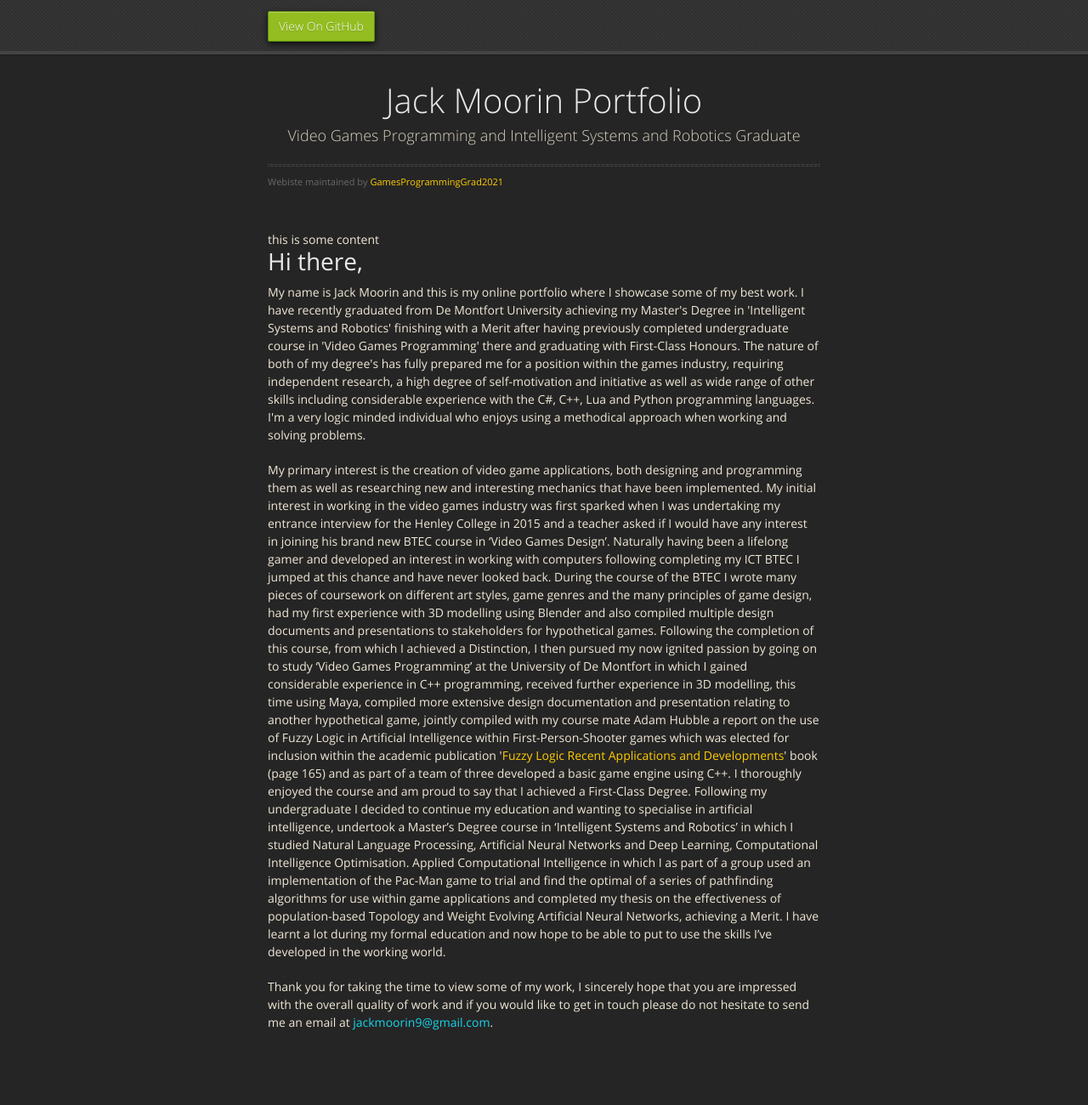
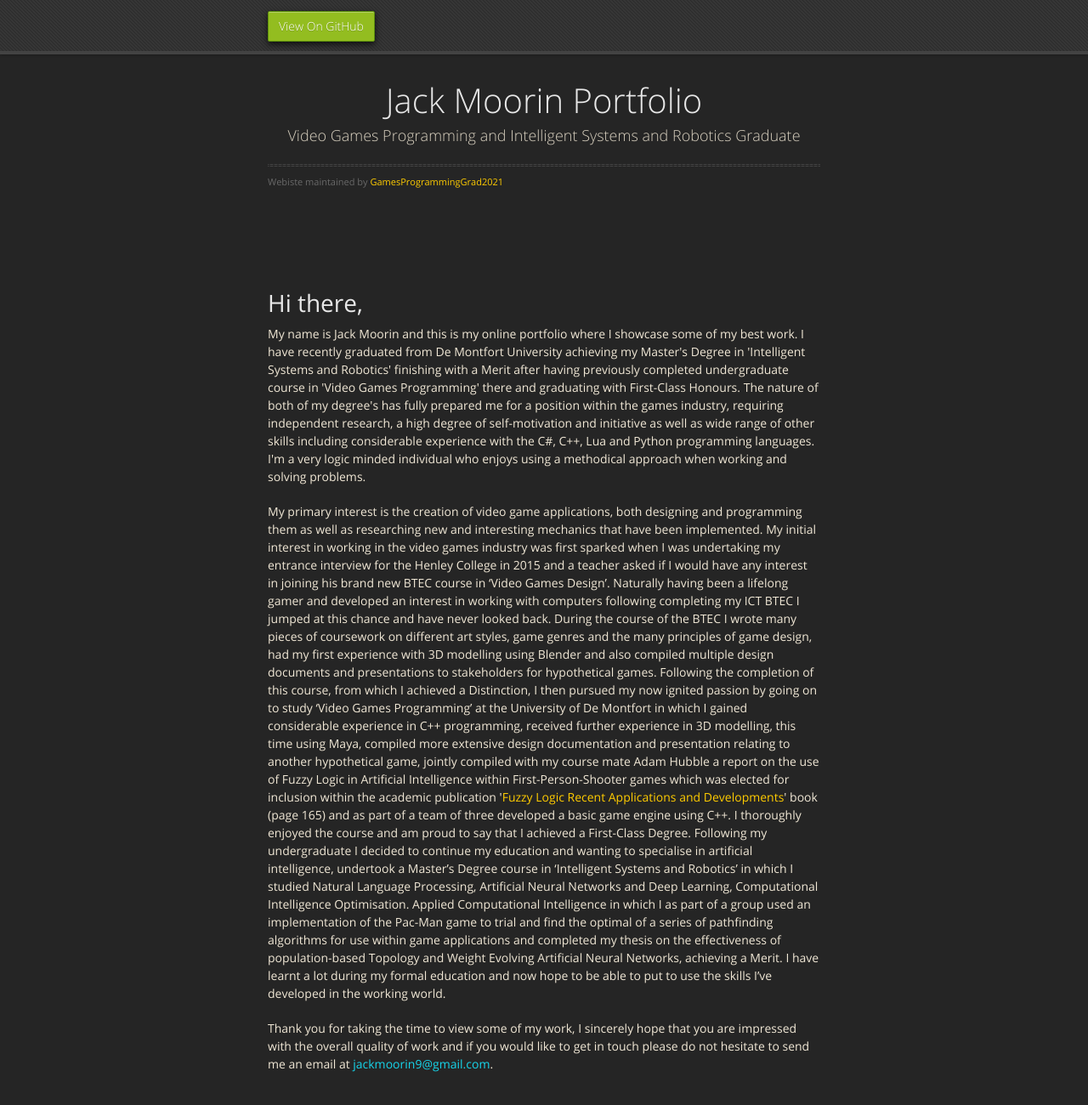
Before and after one commit to GamesProgrammingGrad2021/GamesProgrammingGrad2021.github.io, a Jekyll site: the page built from index.md, in a window 1280 px wide and 1323 px high. Shown: the top 1300 px of the window at 85% size. Built offline with Jekyll 4.4.1, drawn with Linux system fonts in a browser that asks for light colours; nearby versions of some CDN libraries; our own code applies the rules of GitHub Pages for plain Markdown files.

Commit message:
Update default.html

```diff
--- a/_layouts/default.html
+++ b/_layouts/default.html
@@ -27,10 +27,11 @@
           <hr>
           <span class="credits left">Webiste maintained by <a href="{{ site.github.owner_url }}">{{ site.github.owner_name }}</a></span>
         </div>
-this is some content
+		</section>
+
         {{ content }}
 
-      </section>
+      <!-- </section> -->
 
     </div>
 
```
